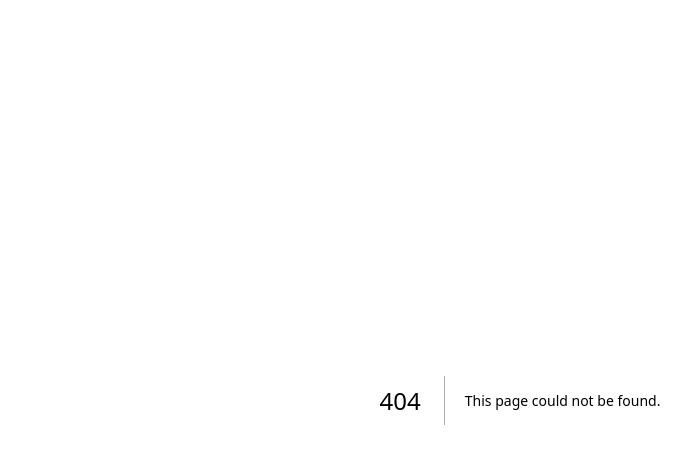
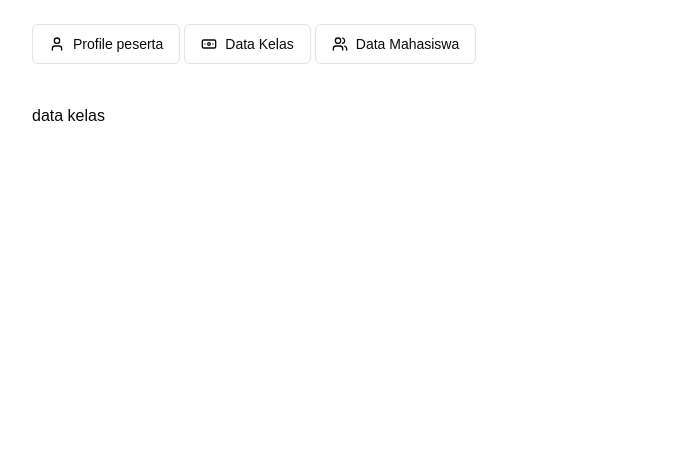
Before and after one commit to iqbalfarhan/utsnextjs, a Next.js app: page /kelas in a window 1280 px wide. Before the commit this address had no page. Shown: the top 464 px of the page, without its empty margins (120-811 px from the left). Built offline with nearby package versions, Linux system fonts and the light colour scheme.

Commit message:
mengganti topik crud

```diff
--- a/app/(crud)/kategori/page.tsx
+++ /dev/null
@@ -1,9 +0,0 @@
-const KategoriPage = () => {
-  return (
-    <div>
-      <h1 className='font-bold text-xl'>Kategori makanan</h1>
-    </div>
-  );
-};
-
-export default KategoriPage;
--- /dev/null
+++ b/app/(crud)/kelas/page.tsx
@@ -0,0 +1,5 @@
+const KelasPage = () => {
+  return <div>data kelas</div>;
+};
+
+export default KelasPage;
--- a/app/(crud)/layout.tsx
+++ b/app/(crud)/layout.tsx
@@ -4,7 +4,7 @@ import {
   NavigationMenuItem,
   NavigationMenuList,
 } from '@/components/ui/navigation-menu';
-import { List, Soup, User } from 'lucide-react';
+import { Banknote, User, Users } from 'lucide-react';
 import Link from 'next/link';
 import React from 'react';
 
@@ -22,18 +22,18 @@ const CrudLayout = ({ children }: { children: React.ReactNode }) => {
             </Link>
           </NavigationMenuItem>
           <NavigationMenuItem>
-            <Link href='/makanan' legacyBehavior passHref>
+            <Link href='/kelas' legacyBehavior passHref>
               <Button variant={'outline'}>
-                <Soup />
-                <span>Data makanan</span>
+                <Banknote />
+                <span>Data Kelas</span>
               </Button>
             </Link>
           </NavigationMenuItem>
           <NavigationMenuItem>
-            <Link href='/kategori' legacyBehavior passHref>
+            <Link href='/mahasiswa' legacyBehavior passHref>
               <Button variant={'outline'}>
-                <List />
-                <span>Kategori makanan</span>
+                <Users />
+                <span>Data Mahasiswa</span>
               </Button>
             </Link>
           </NavigationMenuItem>
--- /dev/null
+++ b/app/(crud)/mahasiswa/page.tsx
@@ -0,0 +1,5 @@
+const MahasiswaPage = () => {
+  return <div>data mahasiswa</div>;
+};
+
+export default MahasiswaPage;
--- a/app/(crud)/makanan/page.tsx
+++ /dev/null
@@ -1,11 +0,0 @@
-import React from 'react';
-
-const MakananPage = () => {
-  return (
-    <div>
-      <h1 className='font-bold text-xl'>Data makanan</h1>
-    </div>
-  );
-};
-
-export default MakananPage;
--- a/app/page.tsx
+++ b/app/page.tsx
@@ -51,7 +51,7 @@ export default function Home() {
           ))}
         </TableBody>
       </Table>
-      <Link href={'/makanan'}>
+      <Link href={'/mahasiswa'}>
         <Button>
           <span>Lihat Hasil Ujian</span>
           <ArrowRight />
```
